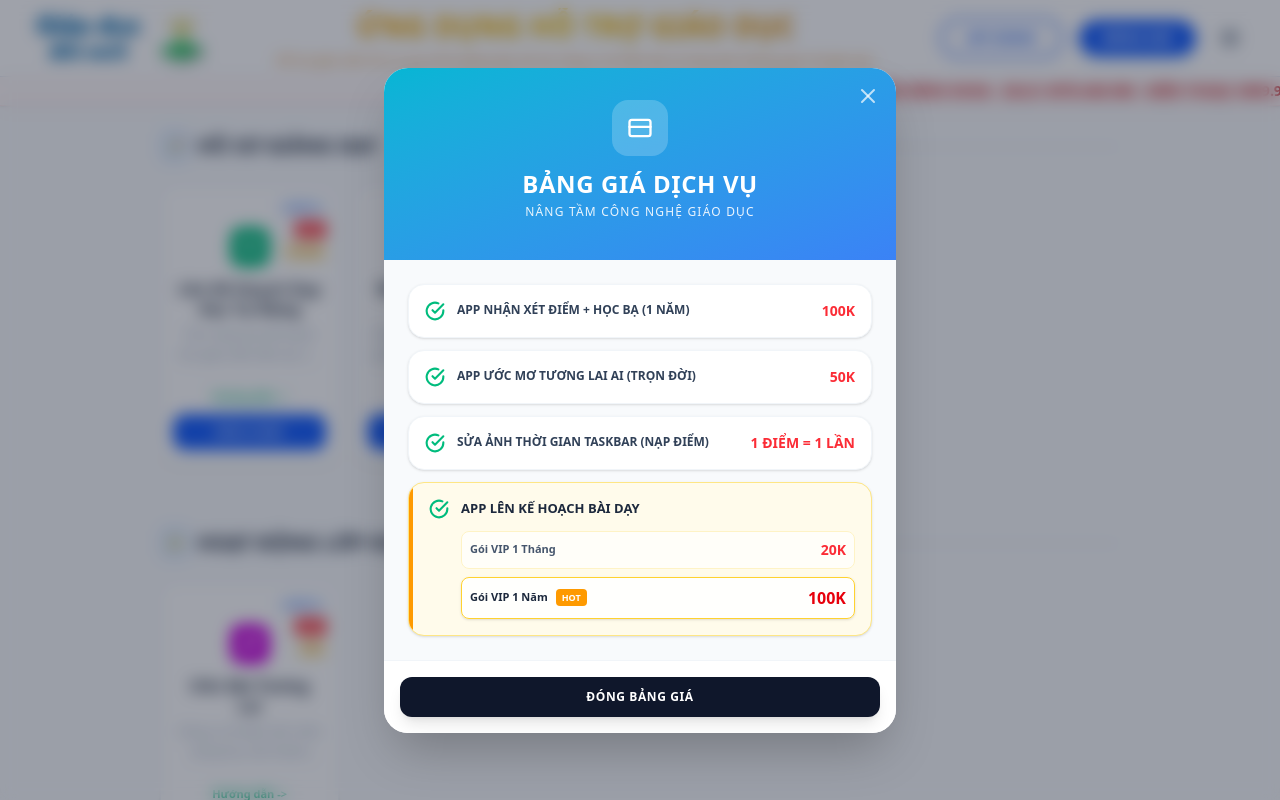
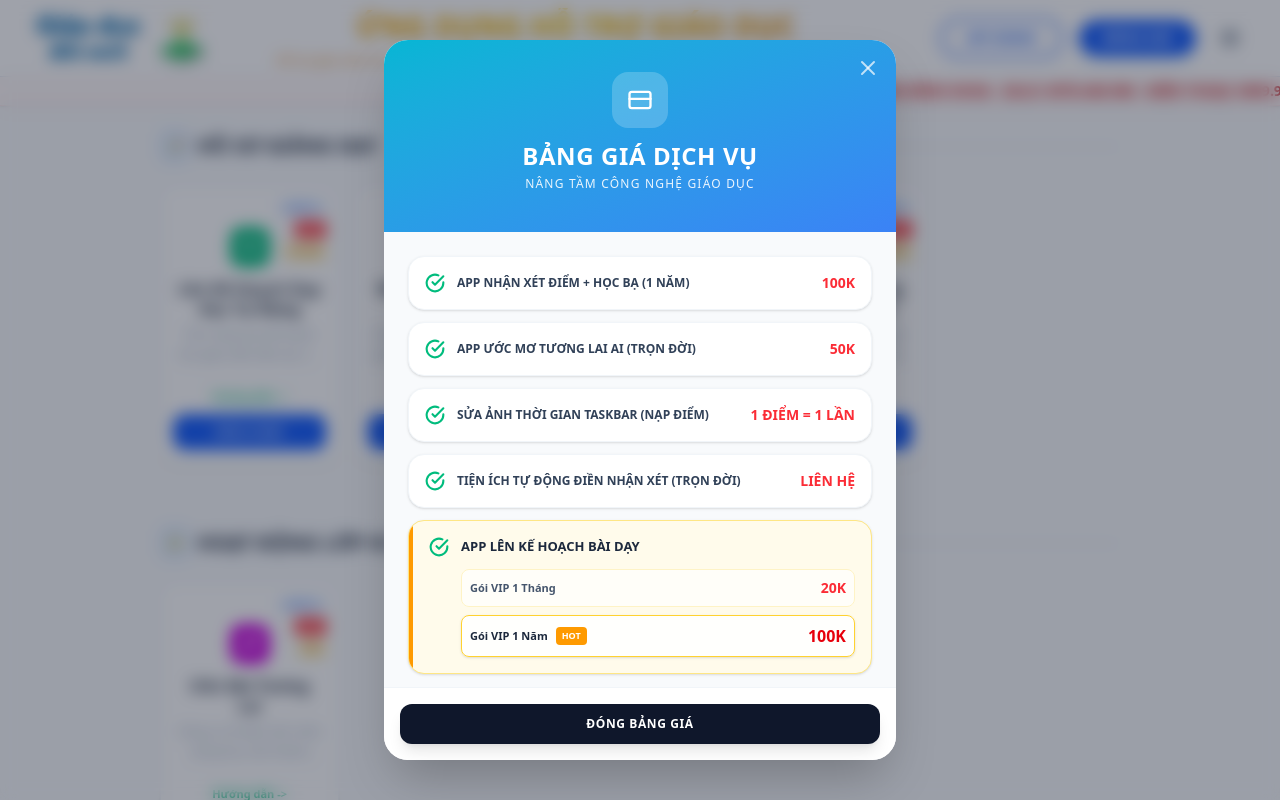
Before and after one commit to khoahoang9999-boop/giaoducdoimoi, a React (Vite) app: page / in a window 1280 px wide. Both pictures are taken after a click on the button "BẢNG GIÁ". Built offline with nearby package versions, Linux system fonts and the light colour scheme.

Commit message:
feat(landing): Add auto-fill comment utility
Introduces a new AI tool for automatically filling student comments on CSDL and vnEdu, saving teachers significant time.

```diff
--- a/src/App.tsx
+++ b/src/App.tsx
@@ -21,7 +21,8 @@ import {
   FileSpreadsheet,
   Wand2,
   Sparkles,
-  Clock
+  Clock,
+  MessageSquare
 } from 'lucide-react';
 
 const APP_CATEGORIES = [
@@ -115,6 +116,38 @@ const APP_CATEGORIES = [
             { step: 1, title: "Tải ảnh", desc: "Chọn bức ảnh chụp toàn màn hình có chứa Taskbar." },
             { step: 2, title: "Sửa thời gian", desc: "Thiết lập lại thời gian, ngày tháng năm muốn hiển thị." },
             { step: 3, title: "Download", desc: "Nhấn nút Tải Về ngay sau khi xem trước (1 điểm = 1 lần xuất)." }
+          ]
+        }
+      },
+      {
+        id: 5,
+        name: 'Tiện Ích Tự Động Điền Nhận Xét',
+        desc: 'Trợ thủ đắc lực giúp giáo viên tự động điền nhận xét học sinh hàng loạt trên CSDL và vnEdu. Tiết kiệm 90% thời gian.',
+        icon: MessageSquare,
+        iconBg: 'bg-rose-500',
+        views: 0,
+        hot: true,
+        free: false,
+        price: 'Có Phí',
+        guideLink: '#',
+        loginLink: 'https://drive.google.com/file/d/12jGrWhhKfKwoO2ghhkFc3VnfNKHV3rBu/view?usp=sharing',
+        isExternalLink: true,
+        actionText: 'TẢI TIỆN ÍCH',
+        guideDetails: {
+          title: "TIỆN ÍCH TỰ ĐỘNG ĐIỀN NHẬN XÉT HỌC SINH",
+          subtitle: "\"TRỢ THỦ\" ĐẮC LỰC CHO GIÁO VIÊN!",
+          videoLink: "#",
+          overview: "Thầy cô đang mệt mỏi vì phải gõ từng dòng nhận xét trên CSDL hay vnEdu vào mỗi dịp giữa kỳ, cuối kỳ? Hãy để tiện ích của chúng tôi giúp thầy cô tiết kiệm 90% thời gian!\n\nCài đặt một lần, dùng lâu dài. Trải nghiệm ngay để kỳ đánh giá học sinh không còn là nỗi ám ảnh!",
+          features: [
+            { id: 1, title: "Tự động điền hàng loạt", desc: "Chỉ 1 click, nhận xét tự động điền theo đúng mức điểm/mức đạt được của từng học sinh.", icon: Zap, color: "text-blue-500" },
+            { id: 2, title: "Hỗ trợ đa nền tảng", desc: "Hoạt động mượt mà trên CSDL (Hà Nội, MOET) và vnEdu.", icon: Globe, color: "text-emerald-500" },
+            { id: 3, title: "Bao trọn các loại đánh giá", desc: "Hỗ trợ từ điểm môn học đến đánh giá Năng lực - Phẩm chất (NLPC) và Sổ học bạ.", icon: Check, color: "text-orange-500" },
+            { id: 4, title: "Thư viện cá nhân hóa", desc: "Thầy cô tự do chỉnh sửa, thêm bớt kho nhận xét đa dạng của riêng mình.", icon: FileText, color: "text-fuchsia-500" }
+          ],
+          steps: [
+            { step: 1, title: "Cài đặt & Đăng nhập", desc: "Cài đặt tiện ích vào trình duyệt và đăng nhập." },
+            { step: 2, title: "Cấu hình đánh giá", desc: "Thầy cô có thể chủ động sửa lại kho nhận xét theo ý mình." },
+            { step: 3, title: "Tự động điền", desc: "Vào CSDL/vnEdu, bấm 1 click và để tiện ích tự động điền nhận xét." }
           ]
         }
       }
@@ -670,11 +703,10 @@ export default function App() {
              {/* Floating Home Button */}
              <button
                 onClick={() => setActiveIframeApp(null)}
-                className="absolute top-5 left-5 z-[210] flex items-center gap-2 pl-3 pr-4 py-2 bg-slate-900/40 hover:bg-slate-900/80 backdrop-blur-md border border-white/20 rounded-full text-white shadow-lg transition-all group"
+                className="absolute top-2 left-2 z-[210] flex items-center justify-center w-10 h-10 bg-slate-900/80 hover:bg-slate-900 backdrop-blur-md border border-white/20 rounded-full text-white shadow-lg transition-all group"
                 title="Quay lại trang chủ"
               >
-                 <Home size={16} strokeWidth={2.5} className="group-hover:scale-110 transition-transform" />
-                 <span className="text-[11px] font-bold uppercase tracking-wider whitespace-nowrap">Giáo Dục Đổi Mới</span>
+                 <Home size={18} strokeWidth={2.5} className="group-hover:scale-110 transition-transform" />
              </button>
            </div>
         </div>
@@ -737,6 +769,17 @@ export default function App() {
                  <div className="text-red-500 font-black text-sm ml-3 shrink-0">1 ĐIỂM = 1 LẦN</div>
                </div>
 
+               {/* Tiện Ích Nhận Xét */}
+               <div className="bg-white rounded-2xl border border-slate-100 p-4 flex items-center shadow-sm">
+                 <div className="text-emerald-500 mr-3 shrink-0">
+                   <svg xmlns="http://www.w3.org/2000/svg" width="20" height="20" viewBox="0 0 24 24" fill="none" stroke="currentColor" strokeWidth="2.5" strokeLinecap="round" strokeLinejoin="round"><path d="M22 11.08V12a10 10 0 1 1-5.93-9.14"></path><polyline points="22 4 12 14.01 9 11.01"></polyline></svg>
+                 </div>
+                 <div className="flex-1 text-[11px] sm:text-xs font-bold text-slate-700 leading-snug">
+                   TIỆN ÍCH TỰ ĐỘNG ĐIỀN NHẬN XÉT (TRỌN ĐỜI)
+                 </div>
+                 <div className="text-red-500 font-black text-sm ml-3 shrink-0">LIÊN HỆ</div>
+               </div>
+
                {/* App Lên kế hoạch - Combined */}
                <div className="bg-amber-50 rounded-2xl border border-amber-200 p-4 flex flex-col gap-3 shadow-sm relative overflow-hidden">
                  <div className="absolute top-0 left-0 w-1 h-full bg-amber-500"></div>
```
